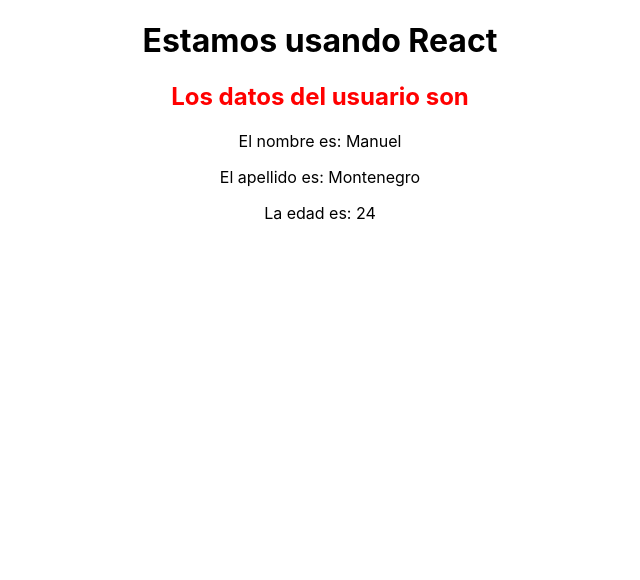
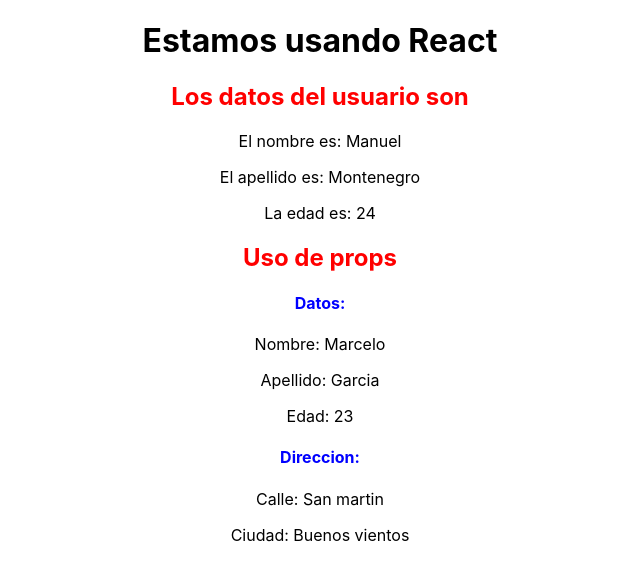
Before and after one commit to DanielGuzmanV/React-basico-2, a React (Create React App) app: page / in a window 1280 px wide. Shown: the top 580 px of the page, without its empty margins (320-960 px from the left). Built offline with nearby package versions, Linux system fonts and the light colour scheme.

Commit message:
Uso de props y otros

```diff
--- a/src/App.jsx
+++ b/src/App.jsx
@@ -1,10 +1,21 @@
 import './App.css';
 import Component_Coffe from './components/Component_Coffe';
+import {Component_Users} from './components/Component_Users';
 
 function App() {
   return (
     <div className="App">
       <Component_Coffe/>
+      < Component_Users
+        nombre = 'Marcelo'
+        apellido = 'Garcia'
+        edad = {23}
+        direccion = { {
+          calle: 'San martin',
+          ciudad: 'Buenos vientos',
+          numero: 2345
+        } }
+      />
     </div>
   );
 }
--- /dev/null
+++ b/src/components/Component_Users.jsx
@@ -0,0 +1,20 @@
+// En los parametros de la funcion tambien podemos poner lo siguiente
+// Component_Users({nombre,apellido,edad}) o simplemente
+// Component_Users(props)
+// Ya que props se comporta como un objeto
+
+export function Component_Users(props) {
+  return (
+    <div>
+      <h2 style={{color: 'red'}}>Uso de props</h2>
+      <h4 style={{color: 'blue'}}>Datos:</h4>
+      <p>Nombre: {props.nombre}</p>
+      <p>Apellido: {props.apellido}</p>
+      <p>Edad: {props.edad}</p>
+
+      <h4 style={{color: 'blue'}}>Direccion:</h4>
+      <p>Calle: {props.direccion.calle}</p>
+      <p>Ciudad: {props.direccion.ciudad}</p>
+    </div>
+  )
+}
```
